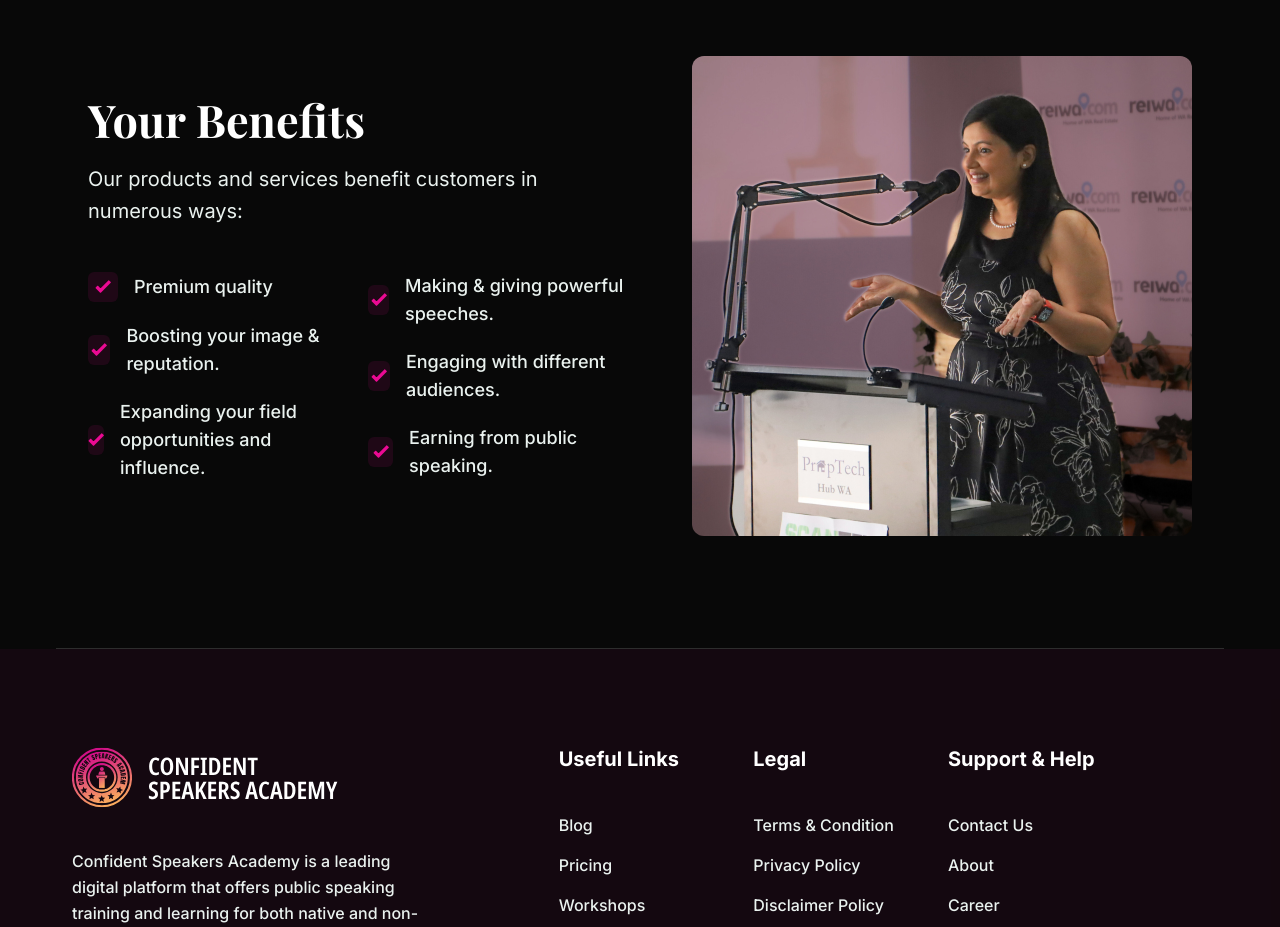
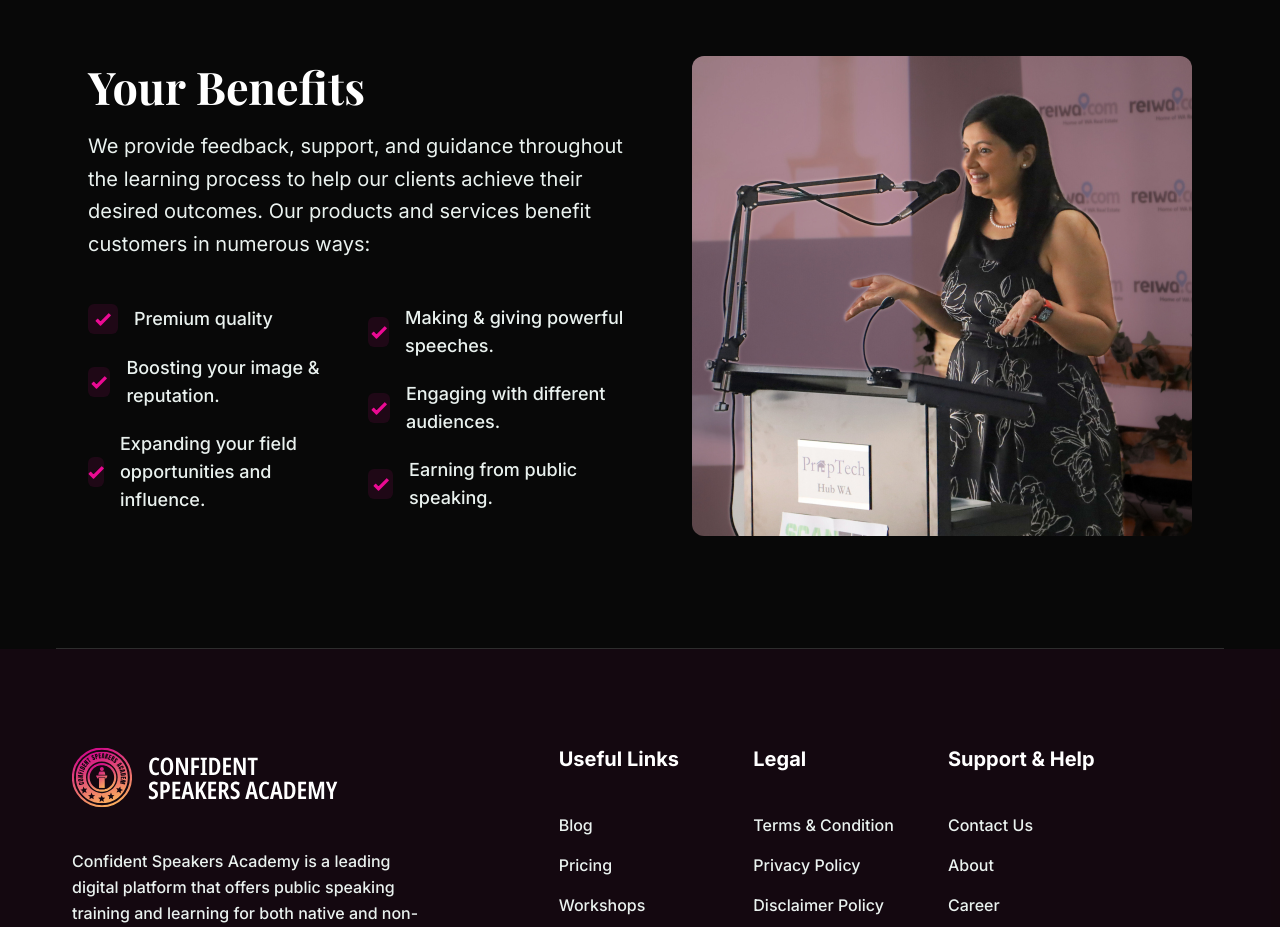
Before and after one commit to prabirshub/next-type-app, a Next.js app: page /about in a window 1280 px wide. Shown: the part 1080-2007 px from the top of the page. Built offline with nearby package versions, Linux system fonts and the light colour scheme; a web font is replaced by a local one.

Commit message:
revised update of about page

```diff
--- a/components/AboutPage/AboutSectionOne.tsx
+++ b/components/AboutPage/AboutSectionOne.tsx
@@ -25,7 +25,7 @@
             <div className='w-full px-4 lg:w-1/2'>
               <SectionTitle
                 title='Your Benefits'
-                paragraph='Our products and services benefit customers in numerous ways:'
+                paragraph='We provide feedback, support, and guidance throughout the learning process to help our clients achieve their desired outcomes. Our products and services benefit customers in numerous ways:'
                 mb='44px'
               />
 
```
